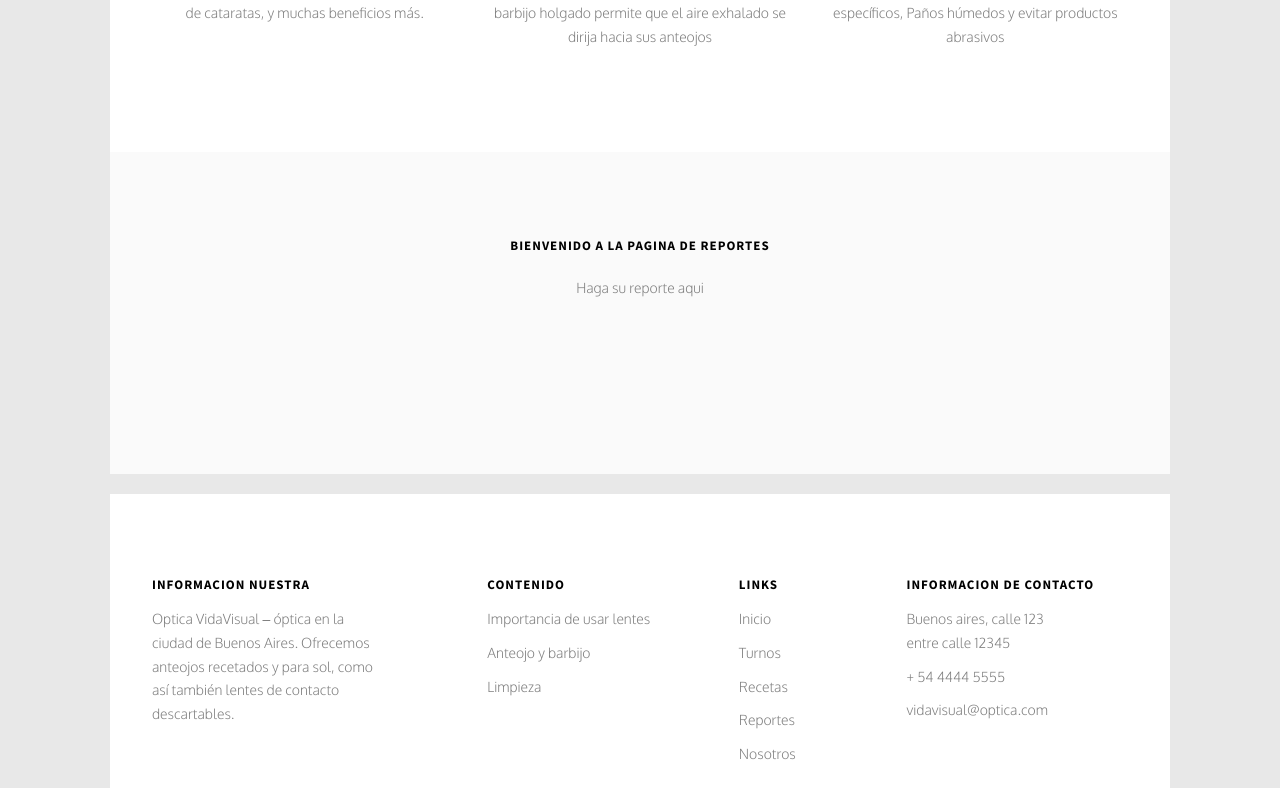
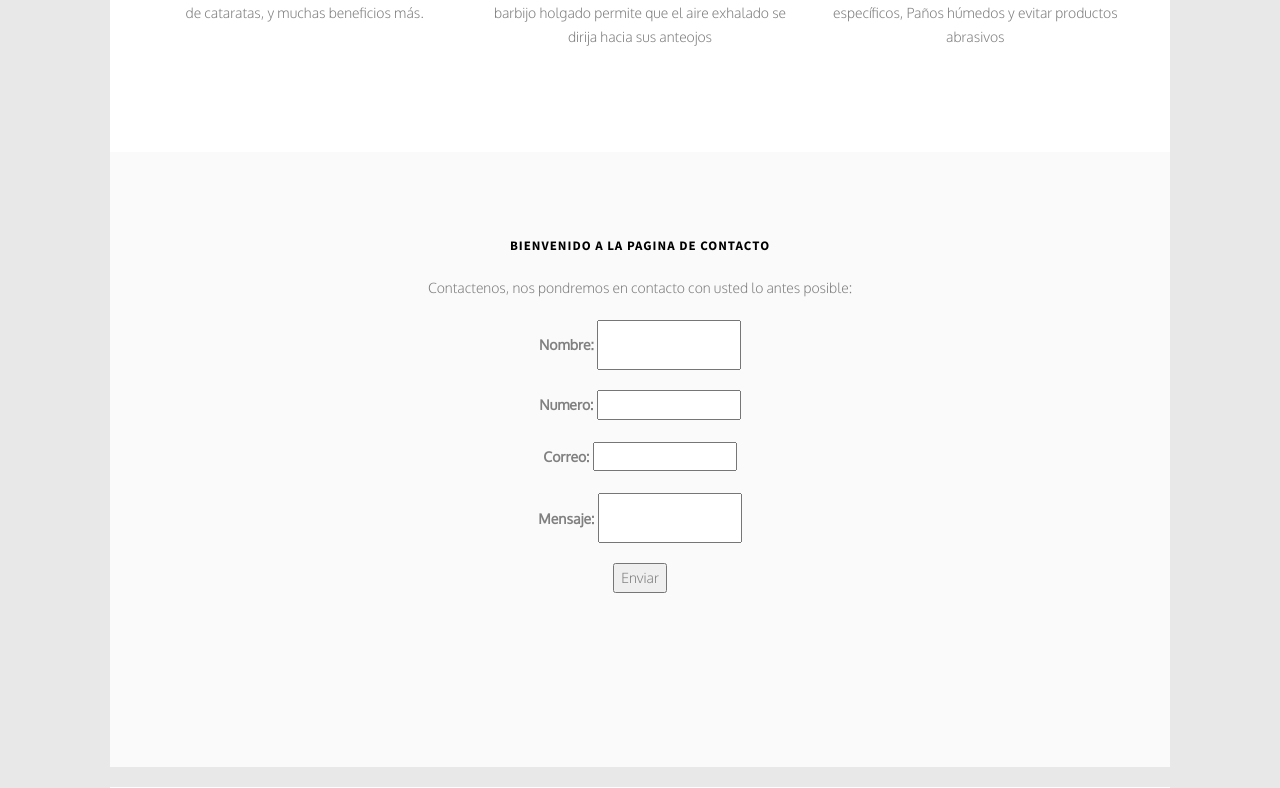
Before and after one commit to Brian-Agustin/ProyectoFinalCoder, a Django app: page /reportes/ in a window 1280 px wide. Shown: the part 904-1692 px from the top of the page. Run offline with Django 4.2, Linux system fonts and the light colour scheme; some libraries are stand-ins or nearby versions; some web fonts are replaced.

Commit message:
Se agrego formulario contacto, casi terminado

```diff
--- /dev/null
+++ b/AppLente/forms.py
@@ -0,0 +1,8 @@
+from django import forms
+
+
+class Contactoformulario(forms.Form):
+    nombre = forms.CharField(max_length=40)
+    numero = forms.IntegerField()
+    correo = forms.EmailField()
+    mensaje = forms.CharField(max_length=50)
--- a/AppLente/templates/AppLente/contacto.html
+++ b/AppLente/templates/AppLente/contacto.html
@@ -2,4 +2,20 @@
 {% block tittle %} CONTACTOS {% endblock %}
 
 {% block pagina %} contacto {% endblock %}
-{% block contenido %} Contactenos, nos pondremos en contacto con usted lo antes posible: {% endblock %}
+{% block contenido %}
+
+Contactenos, nos pondremos en contacto con usted lo antes posible:
+
+<br>
+
+    <form action="" method="POST">
+    {% csrf_token %}
+
+        {{ form.as_p }}
+
+        <input type="submit" value="Enviar">
+
+    </form>
+
+
+{% endblock %}
--- a/AppLente/urls.py
+++ b/AppLente/urls.py
@@ -1,6 +1,7 @@
 from django.urls import path
 
 from . import views
+from AppLente.views import *
 
 
 urlpatterns = [
@@ -8,5 +9,5 @@
     path('turnos/', views.turnos, name="turnos"),
     path('recetas/', views.recetas, name="recetas"),
     path('contacto/', views.contacto, name="contacto"),
-    path('reportes/', views.reportes, name="reportes"),
+    path('reportes/', contacto, name="reportes"),
 ]
--- a/AppLente/views.py
+++ b/AppLente/views.py
@@ -1,6 +1,7 @@
-from django.shortcuts import render
-
+from django.shortcuts import render, redirect
+from AppLente.models import Contacto
 from django.http import HttpResponse
+from AppLente.forms import Contactoformulario
 
 
 def inicio(request):
@@ -13,7 +14,12 @@
     return render(request, 'AppLente/recetas.html')
 
 def contacto(request):
-    return render(request, 'AppLente/contacto.html')
+
+    contexto = {
+        'form': Contactoformulario()
+    }
+
+    return render(request, 'AppLente/contacto.html', contexto)
 
 def reportes(request):
     return render(request, 'AppLente/reportes.html')
```
Also changed, not shown: AppLente/models.py (+8 -0 lines), AppLente/migrations/0001_initial.py (added), db.sqlite3.
